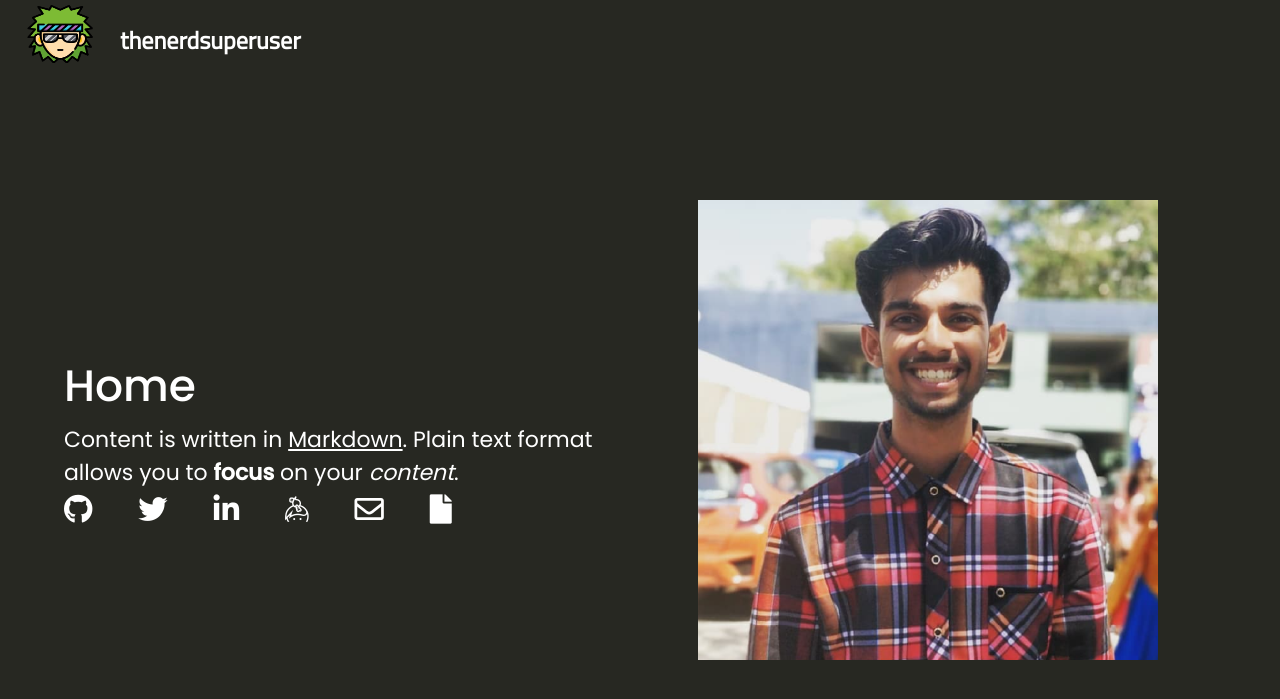
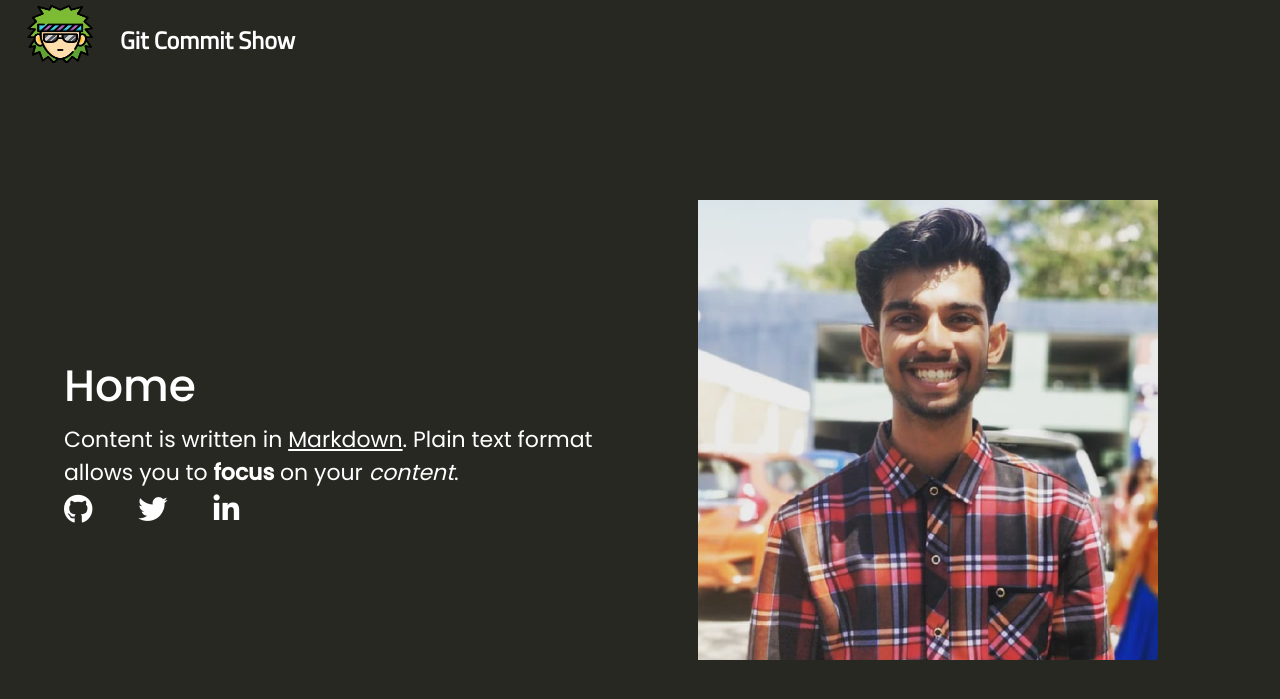
Before and after one commit to rh3xp/website.old, a Jekyll site: the page built from index.md, in a window 1280 px wide. Shown: the top 699 px of the page. Built offline with Jekyll 4.4.1, drawn with Linux system fonts in a browser that asks for light colours; nearby versions of some CDN libraries.

Commit message:
Segregated links in _includes

```diff
--- /dev/null
+++ b/_includes/github.html
@@ -0,0 +1,3 @@
+		<a class="social" href="{{ include.github_url }}" target="_blank">
+        <i class="fab fa-github fa-lg" title="Check my repos!"></i>
+    </a>
--- a/_includes/header.html
+++ b/_includes/header.html
@@ -17,7 +17,7 @@
         <!--- SASS-->
 		<link rel="stylesheet" href={{ "/assets/css/style.css" | relative_url }} >
         <link rel="icon" type="image/png" href={{ "assets/images/favicon.png" | relative_url }} sizes="16x16">
-        <title>Parth Krishna</title>
+				<title>{{ page.title  }}</title>
 	</head>
 
     <body>
--- /dev/null
+++ b/_includes/linkedin.html
@@ -0,0 +1,3 @@
+		<a class="social" href="{{ include.linkedin_url }}" target="_blank">
+        <i class="fab fa-linkedin-in fa-lg" title="Check out my posts!"></i>
+    </a>
--- a/_includes/links.html
+++ b/_includes/links.html
@@ -1,24 +1,13 @@
 <p class="social-media">
-    <a  class="social" href="https://github.com/thenerdsuperuser/" target="_blank">
+
+
+		<a class="social" href="{{ include.github_url }}" target="_blank">
         <i class="fab fa-github fa-lg" title="Check my repos!"></i>
     </a>
-    <a class="social" href="https://twitter.com/vimoveremacs/" target="_blank">
+		<a class="social" href="{{ include.twitter_url }}" target="_blank">
         <i class="fab fa-twitter fa-lg" title="Check out my tweets!"></i>
     </a>
-    <a class="social" href="https://www.linkedin.com/in/parthkrishna" target="_blank">
+		<a class="social" href="{{ include.linkedin_url }}" target="_blank">
         <i class="fab fa-linkedin-in fa-lg" title="Check out my posts!"></i>
     </a>
-    <a class="social" href="https://keybase.io/thenerdsuperuser/" target="_blank">
-        <i class="fab fa-keybase fa-lg" title="Wanna text securely?"></i>
-    </a>
-    <a class="social" href="mailto:thenerdsuperuser@gmail.com?Subject=Hello%20World" target="_top">
-        <i class="far fa-envelope fa-lg" title="moshi moshi"></i>
-    </a>
-    <!--<a href="#" target="_blank">
-    <a class="social" href= "{{site.baseurl}}/hackerearth">
-        <i class="fas fa-blog fa-lg" title="more like logs"></i>
-		</a>-->
-    <a class="social" href="https://drive.google.com/file/d/1-Mf4HVkdS8gdzVSRHry3ku2TAlFamRQK/view">
-        <i class="fas fa-file fa-lg" title="Hire me!"></i>
-    </a>
 </p>
--- a/_includes/navbar.html
+++ b/_includes/navbar.html
@@ -2,15 +2,7 @@
     <div class="logo-container">
         <a class= "url"  href= "{{site.url}}" >
             <img class = "logo" src={{ "assets/images/logo.png" | relative_url }} alt="logo" />
-            <h4 class="title">thenerdsuperuser</h4>
+            <h4 class="title">Git Commit Show</h4>
         </a>
     </div>
-
-    <!--<nav>-->
-        <!--<ul class="nav-links">-->
-            <!--<li><a class="nav-link" href="#">Blog</a></li>-->
-            <!--<li><a class="nav-link" href="#">Products</a></li>-->
-            <!--<li><a class="nav-link" href="#">Contact</a></li>-->
-        <!--</ul>-->
-    <!--</nav>-->
 </header>
--- /dev/null
+++ b/_includes/twitter.html
@@ -0,0 +1,3 @@
+	<a class="social" href="{{ include.twitter_url }}" target="_blank">
+			<i class="fab fa-twitter fa-lg" title="Check out my tweets!"></i>
+	</a>
```
